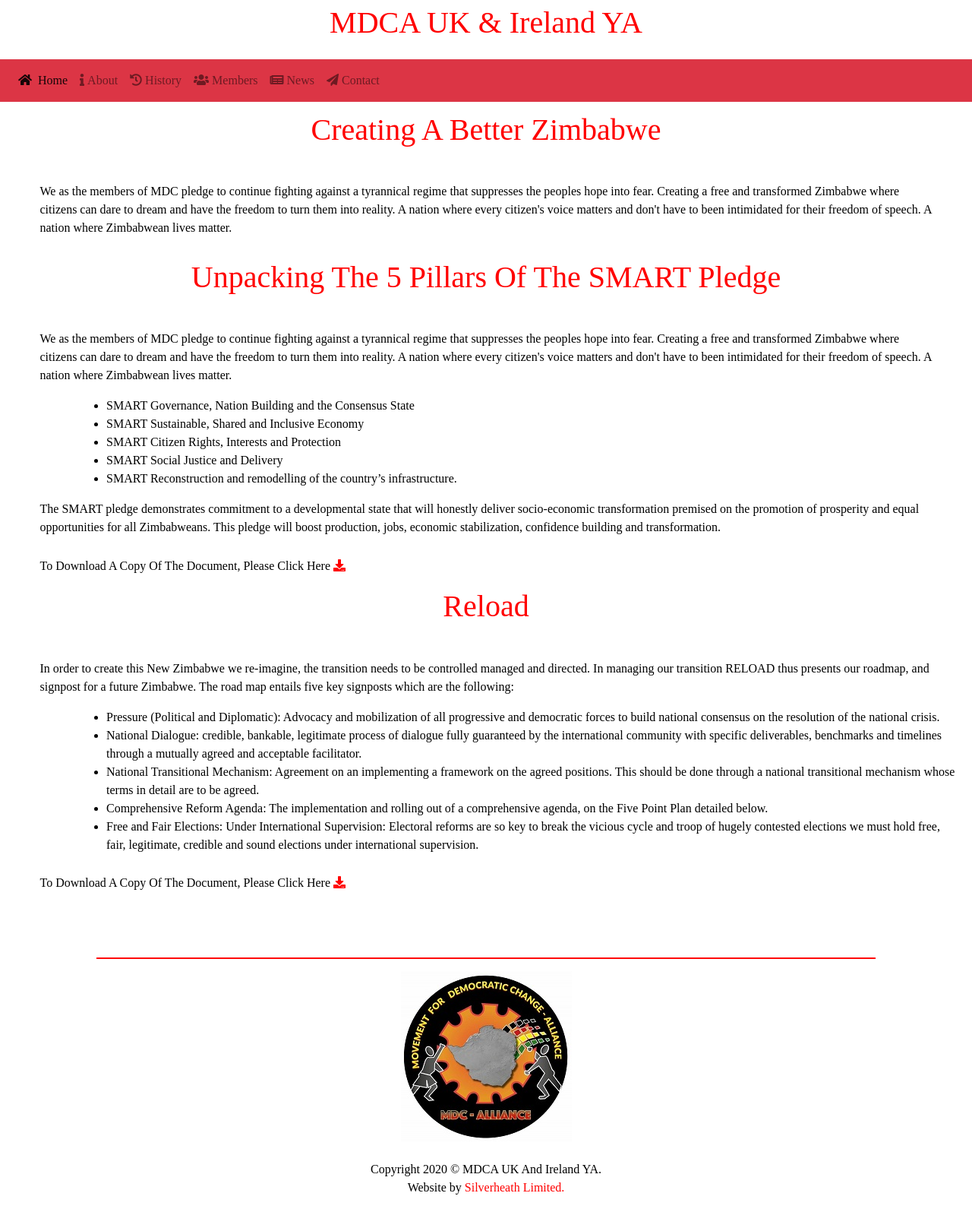
After one commit to MD1968/MDCUK, a PHP site: page /policy.php in a window 1280 px wide. The commit adds this page. Shown: the whole page at 76% size. Run offline with PHP 8.4, Linux system fonts and the light colour scheme; some libraries are stand-ins or nearby versions.

Commit message:
Logo added and policys
I have added the logo to the footer, and policies page, image and text to index page.

```diff
--- a/assets/css/style.css
+++ b/assets/css/style.css
@@ -21,27 +21,43 @@
 }
 
 h1 {
+    text-transform: capitalize;
     text-align: center;
-    padding-top: 3%;
+    padding-top: 1%;
     padding-bottom: 3%;
     color: #ff0000;
 
 }
 
 h2 {
+    text-transform: capitalize;
     text-align: center;
-    text-transform: uppercase;
-    padding-top: 2%;
-    padding-bottom: 2%;
+    padding-left: 3%;
+    padding-top: 1%;
+    padding-bottom: 1%;
+    color: black;
+}
+
+h3 {
+    text-transform: capitalize;
+    text-align: center;
+    padding-top: 1%;
+    padding-bottom: 3%;
     color: #ff0000;
 
 }
 
-h3 {
-    color: #ff0000;
+h6 {
+    text-transform: capitalize;
     padding-left: 3%;
-    padding-bottom: 2%;
-    padding-top: 2%;
+    padding-top: 1%;
+    color: black;
+}
+
+img {
+    display: block;
+    margin-left: auto;
+    margin-right: auto;
 }
 
 p {
@@ -49,6 +65,13 @@
     padding-left: 3%;
     padding-right: 3%;
 }
+
+ul {
+    color: black;
+    padding-left: 10%;
+
+}
+
 
 
 
--- a/includes/footer.php
+++ b/includes/footer.php
@@ -1,8 +1,8 @@
 <!----------- Footer ----------->
+    <footer class="footer text-center ">
 
-
-    <footer class="footer text-center ">
-		<hr class="red">
+    <hr class="red">
+    <img src="assets/images/logo_small.jpg" class="d-block w-20" alt="logo">
         <p><br>Copyright 2020 &copy; MDCA UK And Ireland YA. <br>Website by <a href="https://www.silverheath.co.uk/">Silverheath Limited.</p>
 
  <!----------- End of Footer ----------->
--- a/includes/history_content.php
+++ b/includes/history_content.php
@@ -3,10 +3,11 @@
     <div class="row center " >
                <h1 style="text-transform: capitalize;">History<br></h1>
          </div>
+      <img src="assets/images/2.jpg" class="d-block w-50" alt="demostration">
     </div>
 
     <div class="contaner">
-    <p>On 26 February 1999 in Hillside by women’s bureau was when the Idea of MDC created by over 700 people from different background. There were structures created to examine pressing problems in Zimbabwe which at the core were being politically created by Zanu PF party. Challenging Zanu PF politically was an urgent task to resolve the problems. Peace, food and jobs dignity, decency and the right to practise Democracy were some of the main struggles Zimbabweans were struggling with.  MDC was then formed to carry and tackle the struggles people were facing. Key resolutions were adopted and continue to be implemented to guide MDC in a Quest to Address the issues and imbalances created by Zanu PF.<br><br>Seven months later at the Rufaro Stadium in Harare, the working peoples’ convention was held and then gave birth to the political movement known as the MDC.
+    <p><br>On 26 February 1999 in Hillside by women’s bureau was when the Idea of MDC created by over 700 people from different background. There were structures created to examine pressing problems in Zimbabwe which at the core were being politically created by Zanu PF party. Challenging Zanu PF politically was an urgent task to resolve the problems. Peace, food and jobs dignity, decency and the right to practise Democracy were some of the main struggles Zimbabweans were struggling with.  MDC was then formed to carry and tackle the struggles people were facing. Key resolutions were adopted and continue to be implemented to guide MDC in a Quest to Address the issues and imbalances created by Zanu PF.<br><br>Seven months later at the Rufaro Stadium in Harare, the working peoples’ convention was held and then gave birth to the political movement known as the MDC.
 
     <h3>Inaugural Congress</h3>
     <p>Chitungwiza Aquatic Complex on 26 January 2000 was when the party had its inaugural congress and Morgan Tsvangirai became the President. Immediately after Zanu PF unleashed political violence and oppression as a political culture that lead to dozens of deaths. This vile political culture is still present and prevalent. After the general election in June 2000 that saw MDC in 57 seats to Zanu PF’s 63, a relentless demonstration of violence was unleashed on the citizens. The party remained steadfast through the challenges despite ZANU Pf rigging the presidential election almost two years later.</p>
--- a/includes/members_content.php
+++ b/includes/members_content.php
@@ -2,6 +2,7 @@
    <div class="container">
     <div class="row center " >
                <h1 style="text-transform: capitalize;">Members<br></h1>
+             <img src="assets/images/3.jpg" class="d-block w-50" alt="gathering">
          </div>
     </div>
 
--- /dev/null
+++ b/includes/policy_content.php
@@ -0,0 +1,37 @@
+<div class="container-fluid">
+
+    <h1>Creating a better Zimbabwe</h1> </a>
+    <p>We as the members of MDC pledge to continue fighting against a tyrannical regime that suppresses the peoples hope into fear. Creating a free and transformed Zimbabwe where citizens can dare to dream and have the freedom to turn them into reality. A nation where every citizen's voice matters and don't have to been intimidated for their freedom of speech. A nation where Zimbabwean lives matter.  </p>
+
+    <h1>Unpacking the 5 pillars of the SMART Pledge </h1> </a>
+    <p>We as the members of MDC pledge to continue fighting against a tyrannical regime that suppresses the peoples hope into fear. Creating a free and transformed Zimbabwe where citizens can dare to dream and have the freedom to turn them into reality. A nation where every citizen's voice matters and don't have to been intimidated for their freedom of speech. A nation where Zimbabwean lives matter.  </p>
+
+    <ul>
+      <li>SMART Governance, Nation Building and the Consensus State</li>
+      <li>SMART Sustainable, Shared and Inclusive Economy</li>
+      <li>SMART Citizen Rights, Interests and Protection</li>
+      <li>SMART Social Justice and Delivery</li>
+      <li>SMART Reconstruction and remodelling of the country’s infrastructure.</li>
+    </ul>
+
+    <p>The SMART pledge demonstrates commitment to a developmental state that will honestly deliver socio-economic transformation premised on the promotion of prosperity and equal opportunities for all Zimbabweans. This pledge will boost production, jobs, economic stabilization, confidence building and transformation.</p>
+
+     <h6>To download a copy of the document, please click here <a href="assets/pdf/MDC-Alliance-RELOAD.pdf" target="blank" class="cv-pdf"><i
+              class="fa fa-download" aria-hidden="true"></i></a>
+        </h6>
+
+    <h1>Reload</h1> </a>
+    <p>In order to create this New Zimbabwe we re-imagine, the transition needs to be controlled managed and directed. In managing our transition RELOAD thus presents our roadmap, and signpost for a future Zimbabwe. The road map entails five key signposts which are the following:</p>
+
+    <ul>
+      <li>Pressure (Political and Diplomatic): Advocacy and mobilization of all progressive and democratic forces to build national consensus on the resolution of the national crisis.</li>
+      <li>National Dialogue: credible, bankable, legitimate process of dialogue fully guaranteed by the international community with specific deliverables, benchmarks and timelines through a mutually agreed and acceptable facilitator.</li>
+      <li>National Transitional Mechanism: Agreement on an implementing a framework on the agreed positions. This should be done through a national transitional mechanism whose terms in detail are to be agreed.</li>
+      <li>Comprehensive Reform Agenda: The implementation and rolling out of a comprehensive agenda, on the Five Point Plan detailed below.</li>
+      <li>Free and Fair Elections: Under International Supervision: Electoral reforms are so key to break the vicious cycle and troop of hugely contested elections we must hold free, fair, legitimate, credible and sound elections under international supervision.</li>
+    </ul>
+
+ <h6>To download a copy of the document, please click here <a href="assets/pdf/MDC-SMART-Policies.pdf" target="blank" class="cv-pdf"><i
+              class="fa fa-download" aria-hidden="true"></i></a>
+        </h6>
+</div>
--- /dev/null
+++ b/policy.php
@@ -0,0 +1,38 @@
+
+<!----------- Head ----------->
+
+<?php include"includes/header.php"; ?>
+
+<body>
+
+<!----------- Heading ----------->
+
+
+<?php include"includes/header.php"; ?>
+
+<?php include"includes/title.php"; ?>
+
+<!----------- End of heading ----------->
+
+<?php include"includes/navigation.php"; ?>
+
+<!----------- Page Content ----------->
+
+<?php include"includes/policy_content.php"; ?>
+
+<!-- Go to top button -->
+
+
+ <?php include"includes/top_button.php"; ?>
+
+ <!----------- Footer ----------->
+
+<?php include"includes/footer.php"; ?>
+
+ <!----------- End of Page ----------->
+
+ <?php include"includes/bottom_of_page.php"; ?>
+
+</body>
+
+</html>
```
Also changed, not shown: includes/carousel.php (added, +26 -0 lines), includes/index_content.php (+9 -5 lines), assets/images/1.JPG (deleted), assets/images/3.JPG, assets/images/leader.JPG (added), assets/images/me.jpg, 2 other files.
